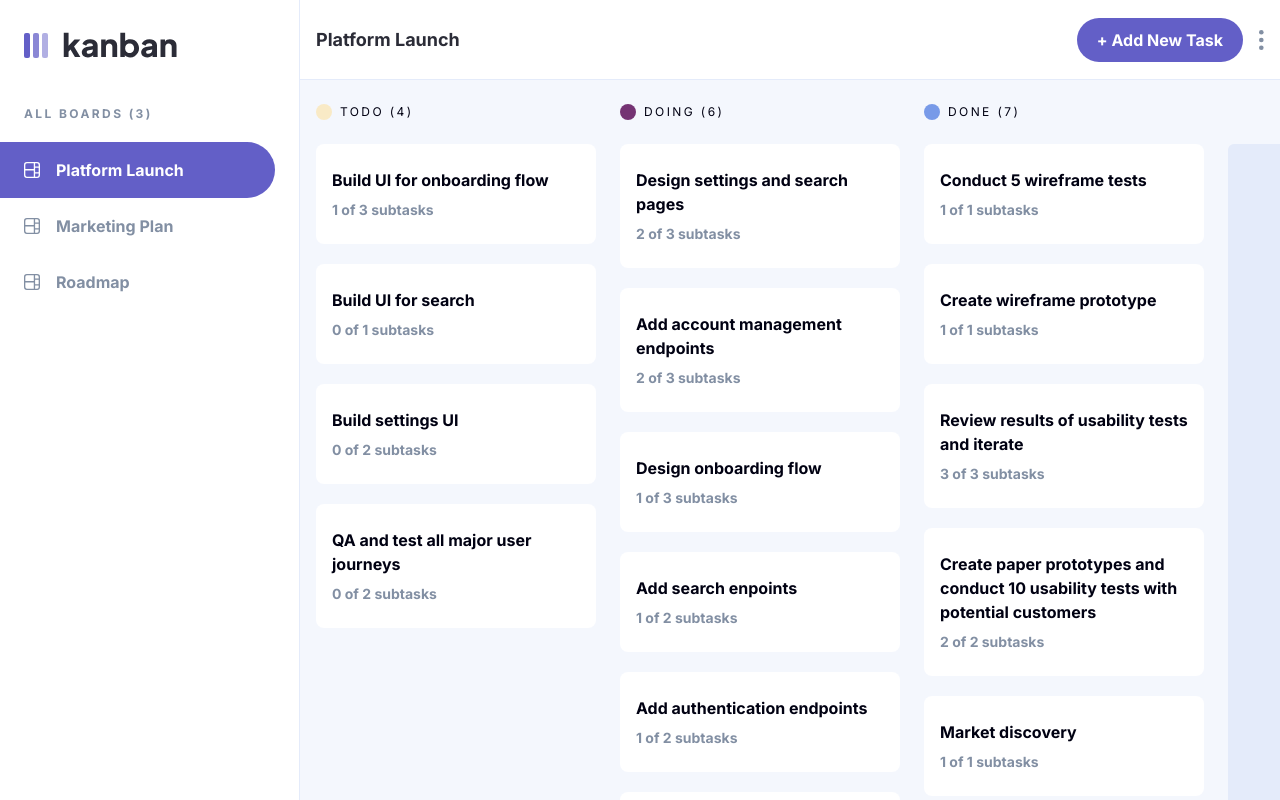
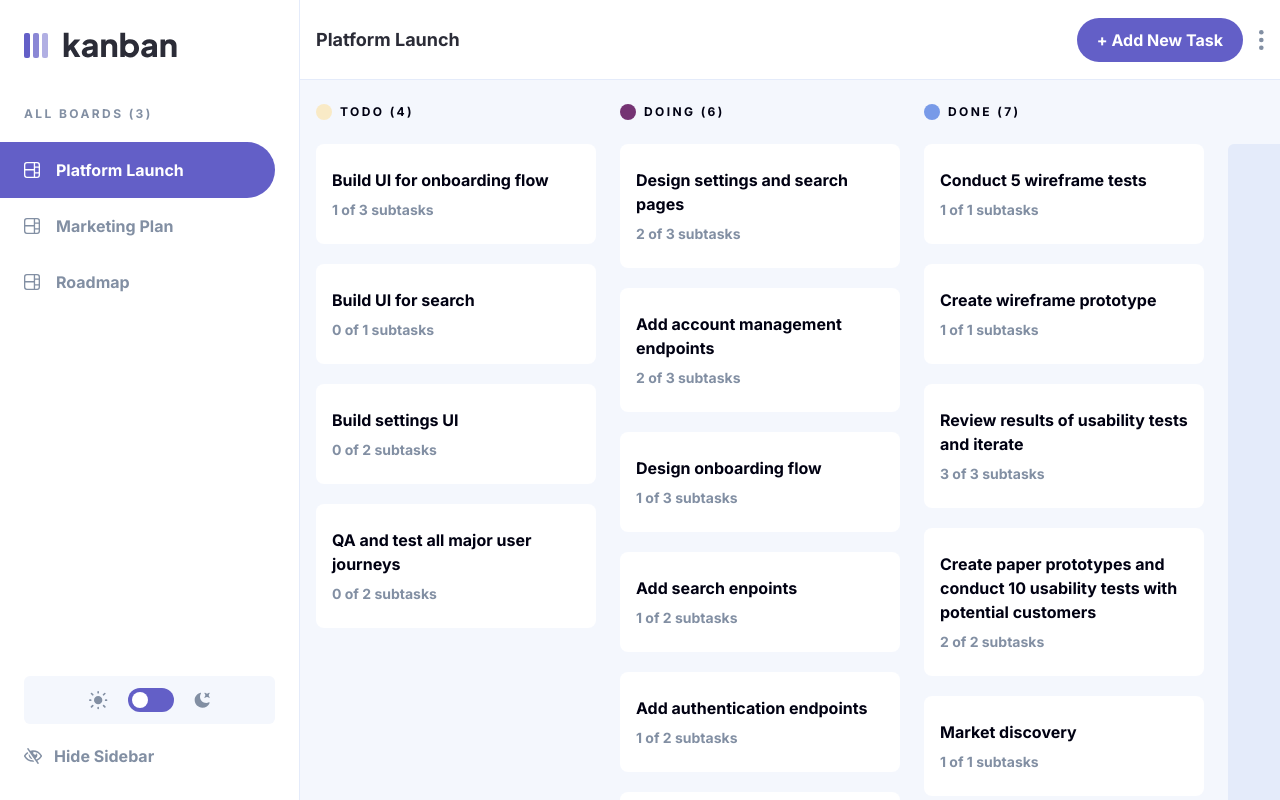
Before and after one commit to RogelioCamargo/kanban-task-management, a Next.js app: page / in a window 1280 px wide. Built offline with nearby package versions, Linux system fonts and the light colour scheme.

Commit message:
Fix aside height

```diff
--- a/components/Aside.tsx
+++ b/components/Aside.tsx
@@ -3,7 +3,7 @@ import ThemeToggler from "./ui/ThemeToggler";
 
 export default function Aside() {
   return (
-    <aside className="hidden font-bold md:flex flex-col gap-12 py-8 bg-white dark:bg-gray-500 h-full border-r border-gray-200 dark:border-gray-400">
+    <aside className="hidden font-bold md:flex flex-col gap-12 py-8 bg-white dark:bg-gray-500 h-screen border-r border-gray-200 dark:border-gray-400">
       <div className="pl-6 text-gray-500 dark:text-white">
         <svg width="153" height="26" xmlns="http://www.w3.org/2000/svg">
           <g fill="none" fillRule="evenodd">
--- a/components/ui/Column.tsx
+++ b/components/ui/Column.tsx
@@ -11,7 +11,7 @@ export default function Column({ column }: { column: Column }) {
           className="h-4 w-4 rounded-full"
           style={{ backgroundColor: `#${columnColor}` }}
         ></div>
-        <h2 className="text-xs uppercase tracking-[2.4px]">
+        <h2 className="text-xs uppercase font-bold tracking-[2.4px]">
           {column.name} ({column.tasks.length})
         </h2>
       </div>
```
